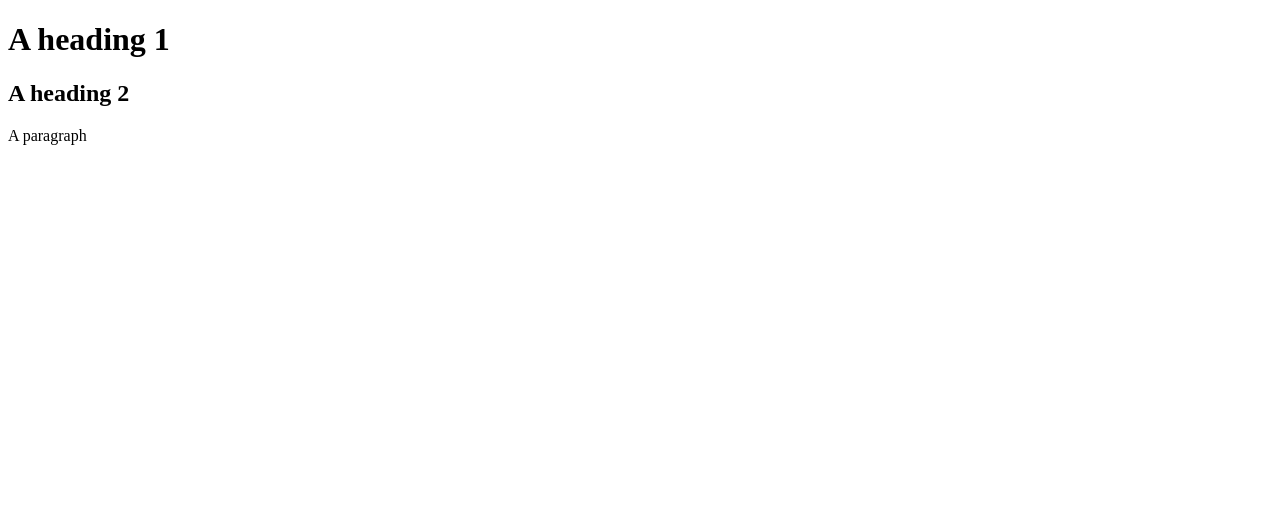
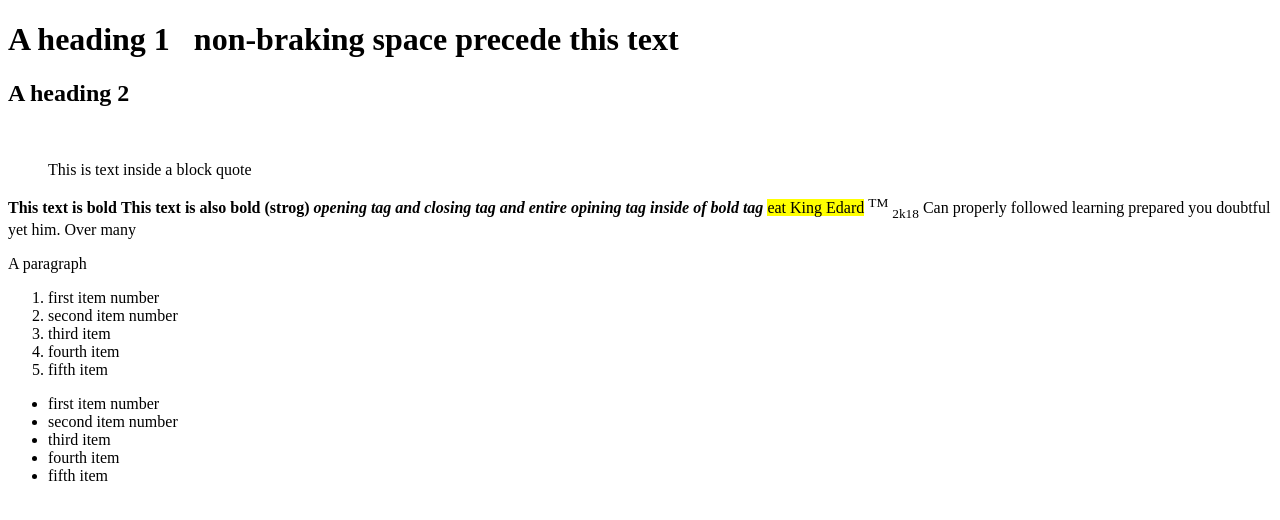
Before and after one commit to momothekiing/assignmnet1, a plain HTML site: page index.html in a window 1280 px wide. Drawn offline with Linux system fonts and the light colour scheme.

Commit message:
added new code

```diff
--- a/index.html
+++ b/index.html
@@ -7,8 +7,29 @@
     </head>
 
     <body>
-        <h1>A heading 1</h1>
+        <h1>A heading 1 &nbsp; non-braking space precede this text  </h1>
         <h2>A heading 2</h2>
+        <br>
+        <blockquote> This is text inside a block quote </blockquote>
+        <b>This text is bold</b>
+        <strong>This text is also bold (strog) </strong>
+        <i><b>opening tag and closing tag and entire opining tag inside of bold tag</b></i> <mark>eat King Edard</mark> <sup>TM</sup> <sub>2k18</sub>&nbsp;Can properly followed learning prepared you doubtful yet him. Over many
         <p>A paragraph</p>
+        <ol>
+        <li>first item number </li>
+            <li>second item number</li>
+            <li>third item </li>
+            <li>fourth item</li>
+            <li>fifth item</li>
+        </ol>
+
+        <ul>
+        <li>first item number </li>
+            <li>second item number</li>
+            <li>third item </li>
+            <li>fourth item</li>
+            <li>fifth item</li>
+        </ul>
     </body>
+
 </html>
```
